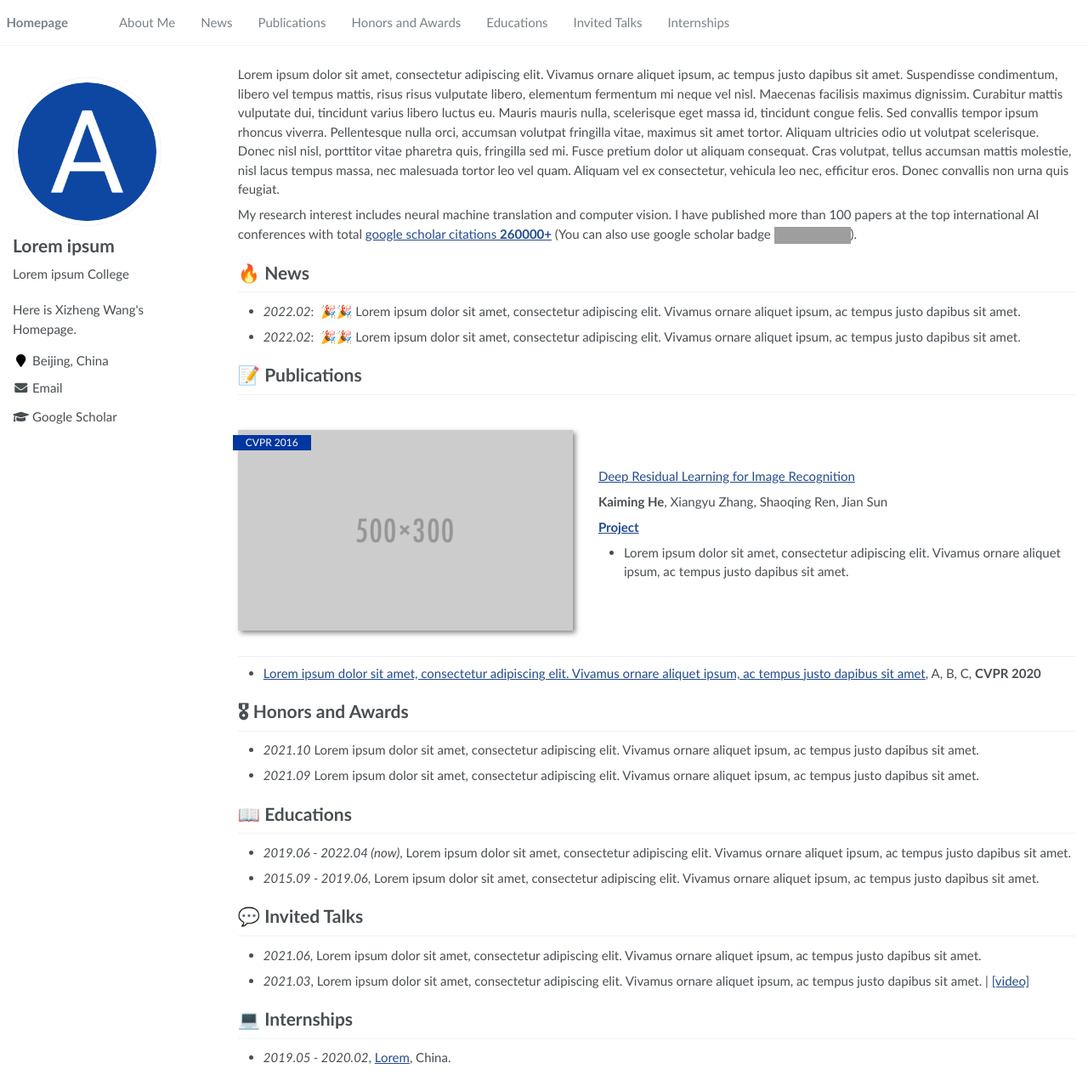
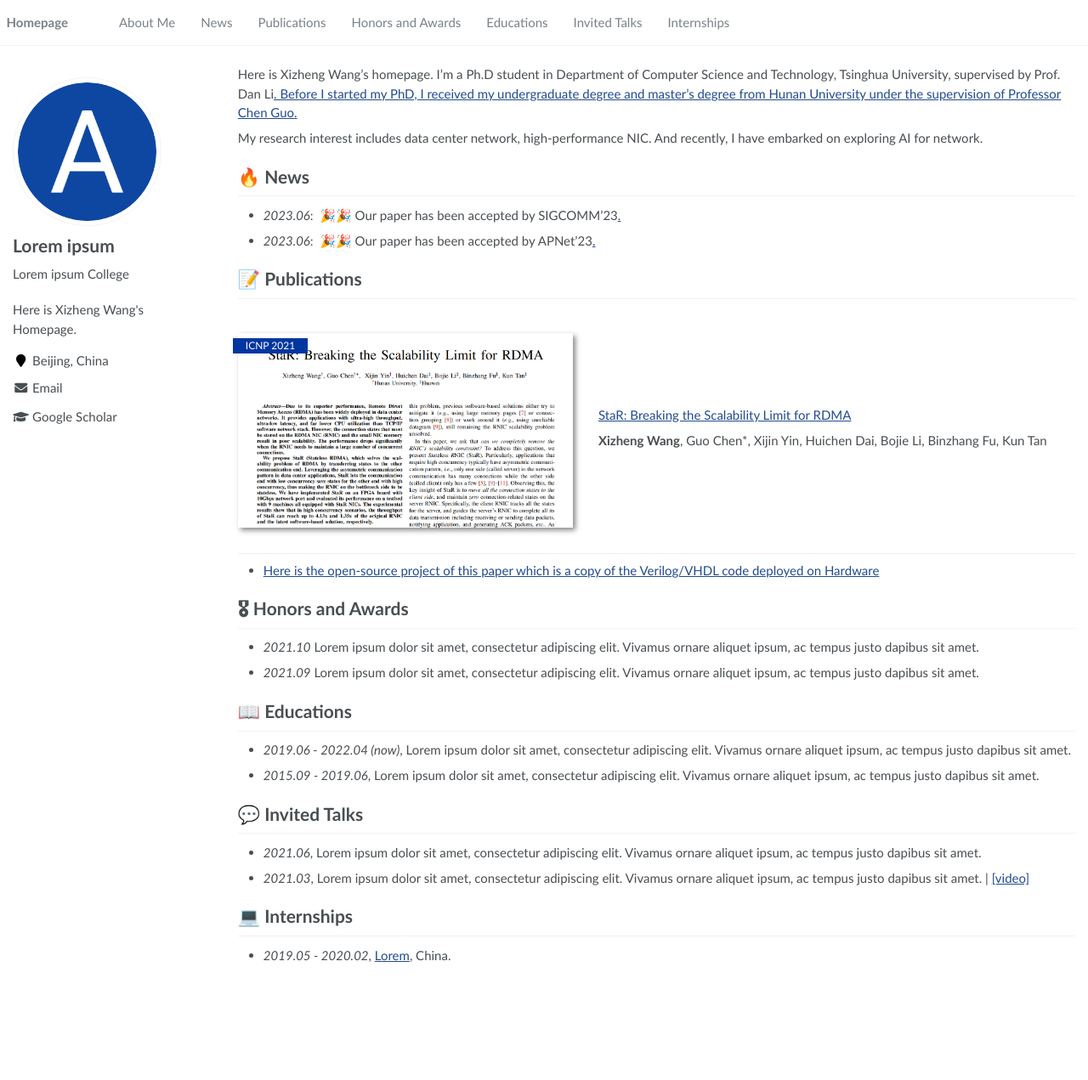
Before and after one commit to wxzisk/wxzisk.github.io, a Jekyll site: the page built from _pages/about.md, in a window 1280 px wide and 1271 px high. Shown: the whole window at 85% size. Built offline with Jekyll 4.4.1, drawn with Linux system fonts in a browser that asks for light colours; grey boxes are pictures that could not be loaded.

Commit message:
test News and Publications modules

```diff
--- a/_pages/about.md
+++ b/_pages/about.md
@@ -17,30 +17,31 @@ redirect_from:
 
 <span class='anchor' id='about-me'></span>
 
-Lorem ipsum dolor sit amet, consectetur adipiscing elit. Vivamus ornare aliquet ipsum, ac tempus justo dapibus sit amet. Suspendisse condimentum, libero vel tempus mattis, risus risus vulputate libero, elementum fermentum mi neque vel nisl. Maecenas facilisis maximus dignissim. Curabitur mattis vulputate dui, tincidunt varius libero luctus eu. Mauris mauris nulla, scelerisque eget massa id, tincidunt congue felis. Sed convallis tempor ipsum rhoncus viverra. Pellentesque nulla orci, accumsan volutpat fringilla vitae, maximus sit amet tortor. Aliquam ultricies odio ut volutpat scelerisque. Donec nisl nisl, porttitor vitae pharetra quis, fringilla sed mi. Fusce pretium dolor ut aliquam consequat. Cras volutpat, tellus accumsan mattis molestie, nisl lacus tempus massa, nec malesuada tortor leo vel quam. Aliquam vel ex consectetur, vehicula leo nec, efficitur eros. Donec convallis non urna quis feugiat.
+Here is Xizheng Wang's homepage. I'm a Ph.D student in Department of Computer Science and Technology, Tsinghua University, supervised by Prof. Dan Li<a href='https://nasp.cs.tsinghua.edu.cn/lidan.html'>. Before I started my PhD, I received my undergraduate degree and master's degree from Hunan University under the supervision of Professor Chen Guo<a href='http://grzy.hnu.edu.cn/site/index/chenguo'>.
 
-My research interest includes neural machine translation and computer vision. I have published more than 100 papers at the top international AI conferences with total <a href='https://scholar.google.com/citations?user=DhtAFkwAAAAJ'>google scholar citations <strong><span id='total_cit'>260000+</span></strong></a> (You can also use google scholar badge <a href='https://scholar.google.com/citations?user=DhtAFkwAAAAJ'><img src="https://img.shields.io/endpoint?url={{ url | url_encode }}&logo=Google%20Scholar&labelColor=f6f6f6&color=9cf&style=flat&label=citations"></a>).
+My research interest includes data center network, high-performance NIC. And recently, I have embarked on exploring AI for network.
 
 
 # 🔥 News
-- *2022.02*: &nbsp;🎉🎉 Lorem ipsum dolor sit amet, consectetur adipiscing elit. Vivamus ornare aliquet ipsum, ac tempus justo dapibus sit amet.
-- *2022.02*: &nbsp;🎉🎉 Lorem ipsum dolor sit amet, consectetur adipiscing elit. Vivamus ornare aliquet ipsum, ac tempus justo dapibus sit amet.
+- *2023.06*: &nbsp;🎉🎉 Our paper has been accepted by SIGCOMM'23<a href='https://conferences.sigcomm.org/sigcomm/2023/'>.
+- *2023.06*: &nbsp;🎉🎉 Our paper has been accepted by APNet'23<a href='https://conferences.sigcomm.org/events/apnet2023/index.html'>.
 
 # 📝 Publications
 
-<div class='paper-box'><div class='paper-box-image'><div><div class="badge">CVPR 2016</div><img src='images/500x300.png' alt="sym" width="100%"></div></div>
+<div class='paper-box'><div class='paper-box-image'><div><div class="badge">ICNP 2021</div><img src='images/StaR_cover.png' alt="sym" width="100%"></div></div>
 <div class='paper-box-text' markdown="1">
 
-[Deep Residual Learning for Image Recognition](https://openaccess.thecvf.com/content_cvpr_2016/papers/He_Deep_Residual_Learning_CVPR_2016_paper.pdf)
+[StaR: Breaking the Scalability Limit for RDMA](https://ieeexplore.ieee.org/document/9651935)
 
-**Kaiming He**, Xiangyu Zhang, Shaoqing Ren, Jian Sun
+**Xizheng Wang**, Guo Chen*, Xijin Yin, Huichen Dai, Bojie Li, Binzhang Fu, Kun Tan
 
-[**Project**](https://scholar.google.com/citations?view_op=view_citation&hl=zh-CN&user=DhtAFkwAAAAJ&citation_for_view=DhtAFkwAAAAJ:ALROH1vI_8AC) <strong><span class='show_paper_citations' data='DhtAFkwAAAAJ:ALROH1vI_8AC'></span></strong>
-- Lorem ipsum dolor sit amet, consectetur adipiscing elit. Vivamus ornare aliquet ipsum, ac tempus justo dapibus sit amet.
+<!-- [**Project**](https://scholar.google.com/citations?view_op=view_citation&hl=zh-CN&user=DhtAFkwAAAAJ&citation_for_view=DhtAFkwAAAAJ:ALROH1vI_8AC) <strong><span class='show_paper_citations' data='DhtAFkwAAAAJ:ALROH1vI_8AC'></span></strong>
+- Lorem ipsum dolor sit amet, consectetur adipiscing elit. Vivamus ornare aliquet ipsum, ac tempus justo dapibus sit amet.  -->
+
 </div>
 </div>
 
-- [Lorem ipsum dolor sit amet, consectetur adipiscing elit. Vivamus ornare aliquet ipsum, ac tempus justo dapibus sit amet](https://github.com), A, B, C, **CVPR 2020**
+- [Here is the open-source project of this paper which is a copy of the Verilog/VHDL code deployed on Hardware](https://github.com/wxzisk/stateless_board)
 
 # 🎖 Honors and Awards
 - *2021.10* Lorem ipsum dolor sit amet, consectetur adipiscing elit. Vivamus ornare aliquet ipsum, ac tempus justo dapibus sit amet.
```
Also changed, not shown: images/StaR_cover.png (added).
